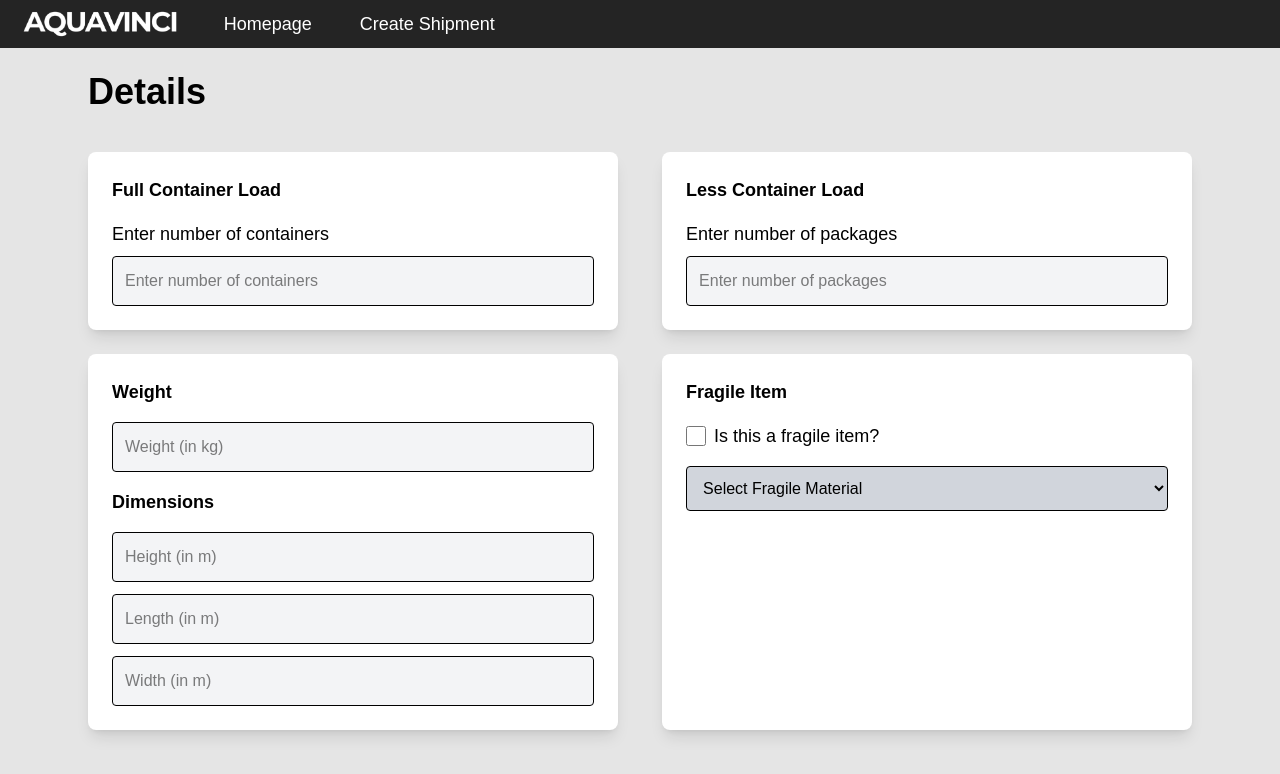
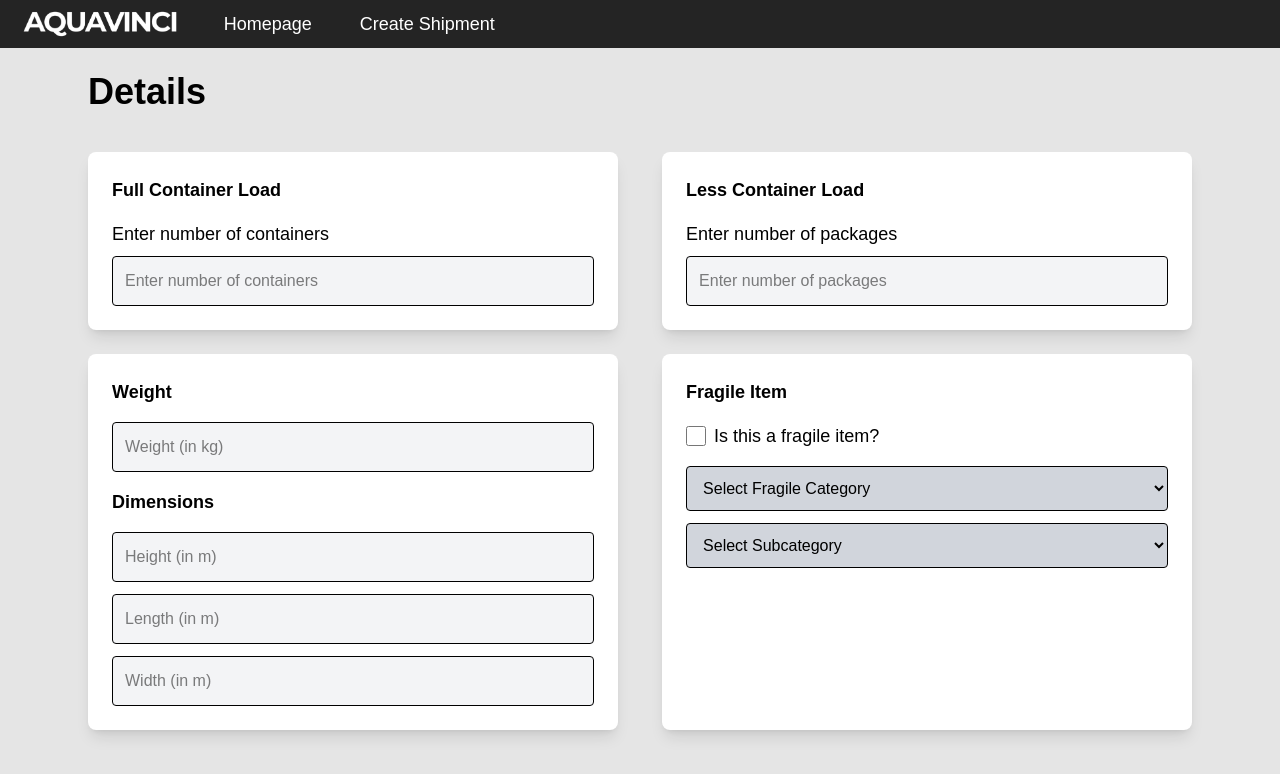
Before and after one commit to AlketKuehne/aquavinci, a Next.js app: page /create-shipment/details in a window 1280 px wide. Shown: the top 774 px of the page. Built offline with nearby package versions, Linux system fonts and the light colour scheme.

Commit message:
edit fragile items box

```diff
--- a/app/create-shipment/details/page.tsx
+++ b/app/create-shipment/details/page.tsx
@@ -17,6 +17,8 @@ export default function DetailsPage() {
   const [fragileMaterial, setFragileMaterial] = useState("");
   const [fclSelection, setFclSelection] = useState<string | null>(null);
   const [lclSelection, setLclSelection] = useState<string | null>(null);
+  const [fragileCategory, setFragileCategory] = useState<string | null>(null);
+  const [fragileSubCategory, setFragileSubCategory] = useState<string | null>(null);
 
   useEffect(() => {
     const handleBeforeUnload = (event: BeforeUnloadEvent) => {
@@ -184,26 +186,47 @@ export default function DetailsPage() {
                 checked={isFragile}
                 onChange={() => {
                   setIsFragile(!isFragile);
-                  if (!isFragile) setFragileMaterial(""); // Reset dropdown if unchecked
+                  if (!isFragile) {
+                    setFragileCategory(null);
+                    setFragileSubCategory(null);
+                  }
                 }}
                 className="w-5 h-5"
                 aria-label="Fragile Item"
               />
               <label htmlFor="fragileItem" className="ml-2 text-lg font-medium">Is this a fragile item?</label>
             </div>
+
+            {/* Category Dropdown */}
             <select
-              id="fragileMaterial"
-              value={fragileMaterial}
-              onChange={(e) => setFragileMaterial(e.target.value)}
+              id="fragileCategory"
+              value={fragileCategory || ""}
+              onChange={(e) => setFragileCategory(e.target.value)}
               disabled={!isFragile}
+              className="w-full p-3 border rounded bg-gray-100 disabled:bg-gray-300 disabled:cursor-not-allowed mb-3"
+              aria-label="Fragile Category"
+            >
+              <option value="">Select Fragile Category</option>
+              <option value="electronic">Electronic</option>
+              <option value="glassware">Glassware</option>
+              <option value="ceramic">Ceramic</option>
+              <option value="other">Other</option>
+            </select>
+
+            {/* Subcategory Dropdown */}
+            <select
+              id="fragileSubCategory"
+              value={fragileSubCategory || ""}
+              onChange={(e) => setFragileSubCategory(e.target.value)}
+              disabled={!isFragile || fragileCategory !== "electronic"}
               className="w-full p-3 border rounded bg-gray-100 disabled:bg-gray-300 disabled:cursor-not-allowed"
-              aria-label="Fragile Material"
+              aria-label="Fragile Subcategory"
             >
-              <option value="">Select Fragile Material</option>
-              <option value="glass">Glass</option>
-              <option value="porcelain">Porcelain</option>
-              <option value="ceramic">Ceramic</option>
-              <option value="crystal">Crystal</option>
+              <option value="">Select Subcategory</option>
+              <option value="mobilePhone">Mobile Phone</option>
+              <option value="laptop">Laptop</option>
+              <option value="tablet">Tablet</option>
+              <option value="other">Other</option>
             </select>
           </div>
         </div>
```
